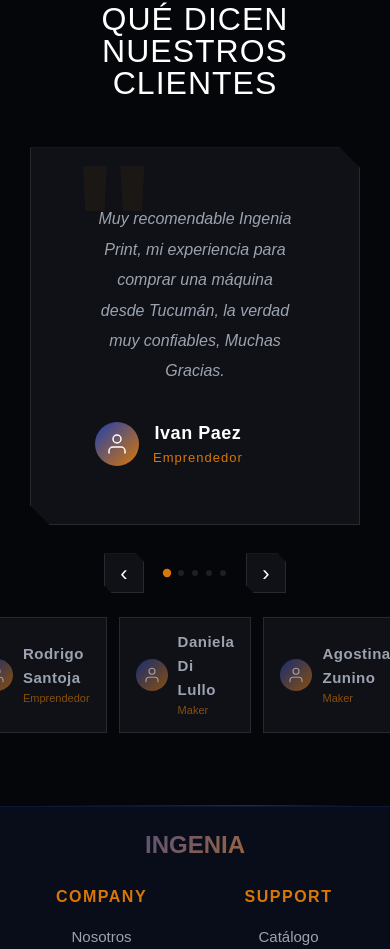
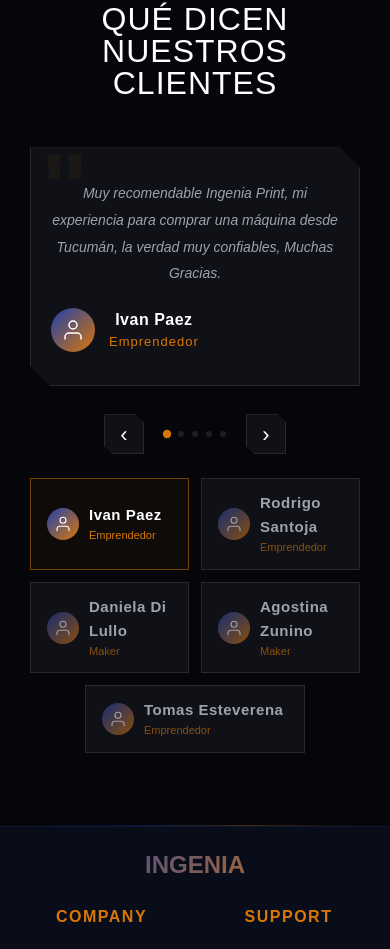
Before and after one commit to Nico0105/Ingenia-Print-Campus, a React (Create React App) app in the folder Frontend/: page /Nosotros in a window 390 px wide. Shown: the part 4714-5663 px from the top of the page. Built offline with nearby package versions, Linux system fonts and the light colour scheme; no server answers.

Commit message:
change in  css testimonios

```diff
--- a/Frontend/src/Pages/Nosotros.css
+++ b/Frontend/src/Pages/Nosotros.css
@@ -890,4 +890,10 @@
   .nosotros .nos-valor2-card--wide .nos-valor2-icon-wrap { margin-bottom: 20px; }
   .nosotros .nos-valor2-card--wide .nos-valor2-verb   { font-size: 26px; }
   .nosotros .nos-valor2-card--wide .nos-valor2-complement { font-size: 16px; }
+
+  .nosotros .testimonio-featured   { padding: 32px 20px; min-height: auto; }
+  .nosotros .testimonio-quote-mark { font-size: 100px; left: 10px; }
+  .nosotros .testimonio-featured-text { font-size: 14px; margin-bottom: 20px; }
+  .nosotros .testimonio-name      { font-size: 16px; }
+  .nosotros .testimonios-thumbs    { flex-wrap: wrap; }
 }
```
